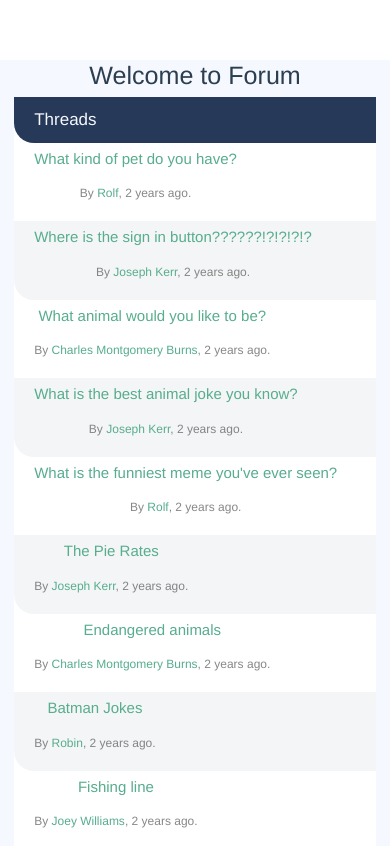
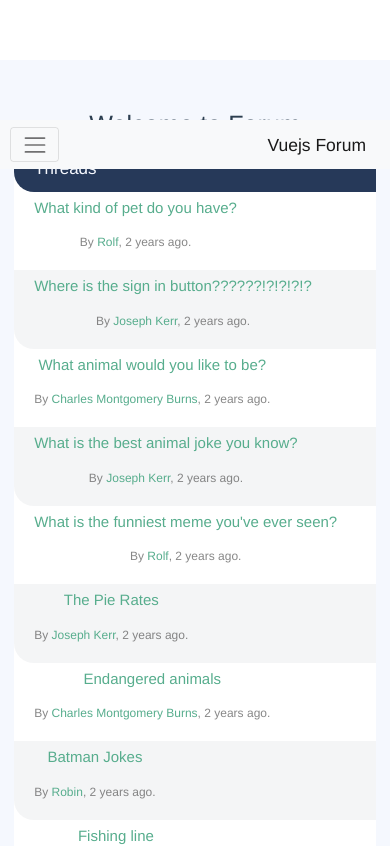
Before and after one commit to skpaul82/vueschool-forum, a Vue app: page / in a window 390 px wide. Shown: the top 846 px of the page. Built offline with nearby package versions, Linux system fonts and the light colour scheme.

Commit message:
Registering Base Components Globally

```diff
--- a/src/App.vue
+++ b/src/App.vue
@@ -2,7 +2,9 @@
   <!-- <router-link :to="{ name: 'Home' }">
     <img alt="Vue logo" src="./assets/logo.png" />
   </router-link> -->
+  <AppHeader/>
   <div class="container">
+
     <router-view/>
   </div>
 </template>
--- /dev/null
+++ b/src/components/AppHeader.vue
@@ -0,0 +1,43 @@
+<template>
+    <div>
+        <nav class="navbar navbar-expand-sm navbar-light bg-light">
+            <router-link :to="{name: 'Home'}" class="navbar-brand">Vuejs Forum</router-link>
+
+            <button class="navbar-toggler d-lg-none" type="button" data-toggle="collapse" data-target="#collapsibleNavId" aria-controls="collapsibleNavId"
+                aria-expanded="false" aria-label="Toggle navigation">
+                <span class="navbar-toggler-icon"></span>
+            </button>
+            <!-- <div class="collapse navbar-collapse" id="collapsibleNavId">
+                <ul class="navbar-nav mr-auto mt-2 mt-lg-0">
+                    <li class="nav-item active">
+                        <a class="nav-link" href="#">Home <span class="sr-only">(current)</span></a>
+                    </li>
+                    <li class="nav-item">
+                        <a class="nav-link" href="#">Link</a>
+                    </li>
+                    <li class="nav-item dropdown">
+                        <a class="nav-link dropdown-toggle" href="#" id="dropdownId" data-toggle="dropdown" aria-haspopup="true" aria-expanded="false">Dropdown</a>
+                        <div class="dropdown-menu" aria-labelledby="dropdownId">
+                            <a class="dropdown-item" href="#">Action 1</a>
+                            <a class="dropdown-item" href="#">Action 2</a>
+                        </div>
+                    </li>
+                </ul>
+                <form class="form-inline my-2 my-lg-0">
+                    <input class="form-control mr-sm-2" type="text" placeholder="Search">
+                    <button class="btn btn-outline-success my-2 my-sm-0" type="submit">Search</button>
+                </form>
+            </div> -->
+        </nav>
+    </div>
+</template>
+
+<script>
+export default {
+  name: 'AppHeader'
+}
+</script>
+
+<style scoped>
+
+</style>
--- a/src/components/PostList.vue
+++ b/src/components/PostList.vue
@@ -33,13 +33,11 @@
 </template>
 
 <script>
-import AppDate from '@/components/AppDate'
 import sourceData from '@/data.json'
 
 export default {
   name: 'PostList',
   components: {
-    AppDate
   },
   props: {
     posts: {
--- a/src/components/ThreadList.vue
+++ b/src/components/ThreadList.vue
@@ -34,12 +34,10 @@
 </template>
 
 <script>
-import AppDate from '@/components/AppDate'
 import sourceData from '@/data.json'
 export default {
   name: 'ThreadList',
   components: {
-    AppDate
   },
   props: {
     threads: {
--- a/src/main.js
+++ b/src/main.js
@@ -4,4 +4,17 @@
 
 const forumApp = createApp(App)
 forumApp.use(router)
+
+const requireComponent = require.context('./components', true, /App[A-Z]\w+\.(vue|js)$/)
+requireComponent.keys().forEach(function (fileName) {
+  let baseComponentConfig = requireComponent(fileName)
+  baseComponentConfig = baseComponentConfig.default || baseComponentConfig
+  const baseComponentName = baseComponentConfig.name || (
+    fileName
+      .replace(/^.+\//, '')
+      .replace(/\.\w+$/, '')
+  )
+  forumApp.component(baseComponentName, baseComponentConfig)
+})
+
 forumApp.mount('#app')
```
